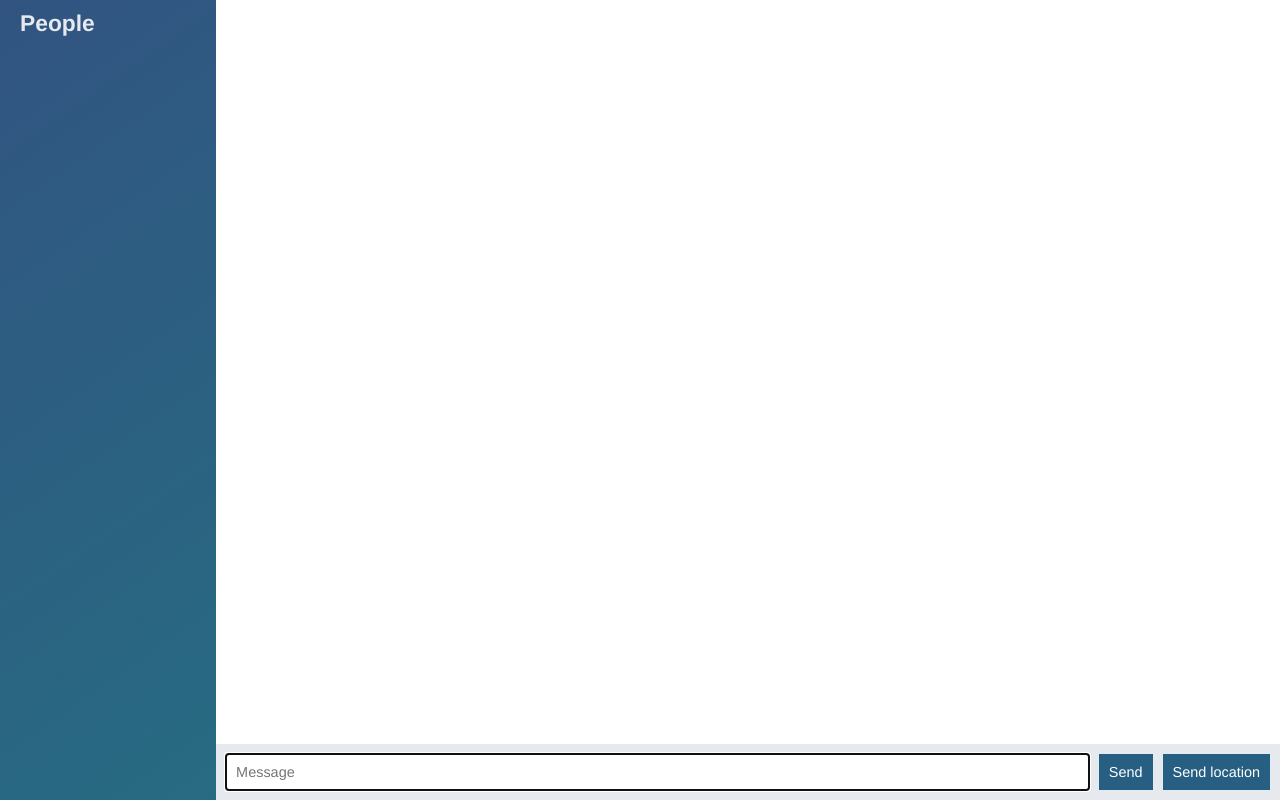
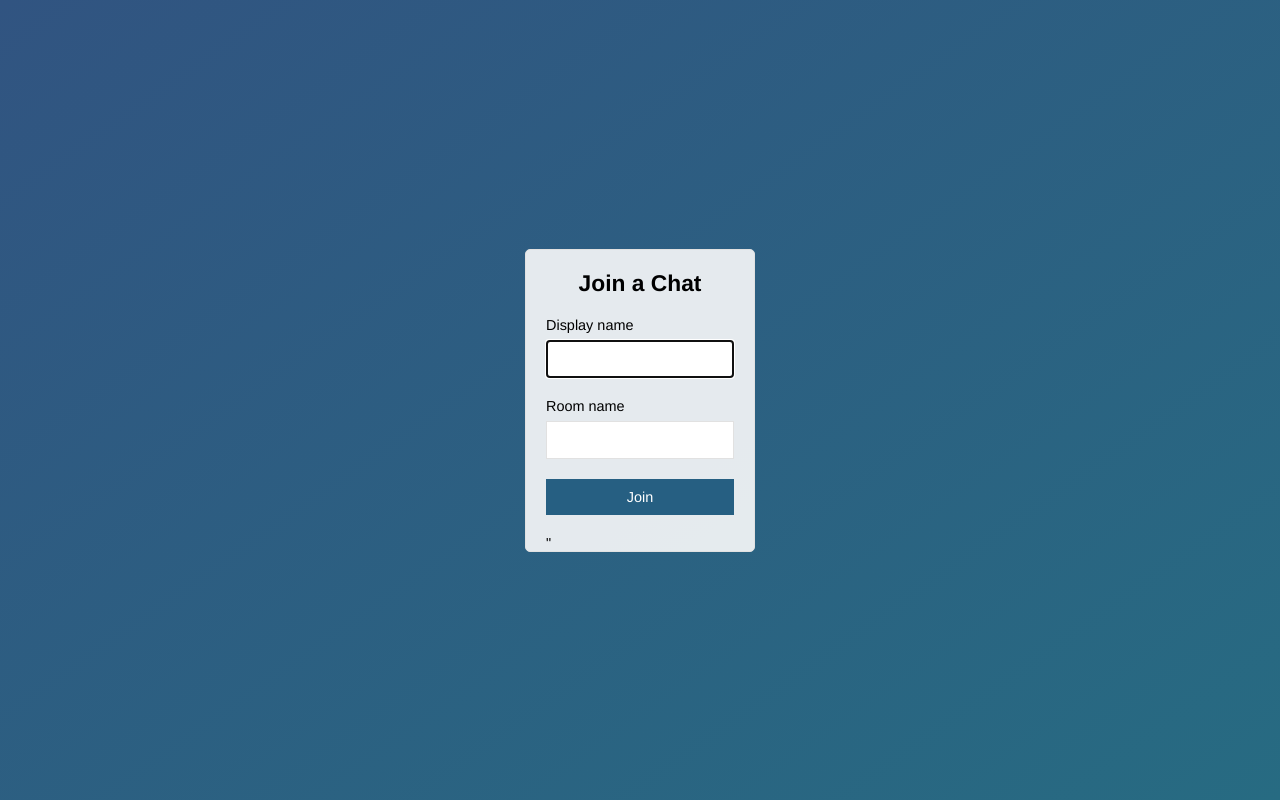
Before and after one commit to golandsh/node-course-2-chat-app, a website: page public/index.html in a window 1280 px wide. Drawn offline with nearby package versions, Linux system fonts and the light colour scheme; no server answers.

Commit message:
Add join page that submits to chat.html

```diff
--- a/public/index.html
+++ b/public/index.html
@@ -1,60 +1,31 @@
 <!DOCTYPE html>
-
 <html>
 <head>
-    <meta charset="utf-8">
+  <meta charset="urf-8">
+  <title>Join | ChatApp</title>
+  <meta name="viewport" content="width=device-width, initial-scale=1, user-scalable=no">
   <link rel="shortcut icon" href="#" />
   <link rel="stylesheet" href="/css/styles.css">
 </head>
 
-  <body class="chat">
-    <div class="chat__sidebar">
-      <h3>People</h3>
-      <div id="users"></div>
+<body class="centered-form">
+  <div class="centered-form__form">
+    <form action="/chat.html">
+      <div class="form-field">
+        <h3>Join a Chat</h3>
       </div>
-
-    <div class="chat__main">
-      <ol id="messages" class="chat__messages"></ol>
-
-      <div class="chat__footer">
-        <form id="message-form">
-          <input name="message" type="text" placeholder="Message" autofocus autocomplete="off" />
-          <button>Send</button>
-        </form>
-        <button id="send-location">Send location</button>
+      <div class="form-field">
+        <label>Display name</label>
+        <input type="text" name="name" autofocus autocomplete="off"/>
       </div>
+      <div class="form-field">
+        <label>Room name</label>
+        <input type="text" name="room" autocomplete="off"/>
       </div>
-
-    <script id="message-template" type="text/template">
-      <li class="message">
-        <div class="message__title">
-          <h4>{{from}}</h4>
-          <span>{{createdAt}}</span>
+      <div class="form-field">
+        <button>Join</button>
       </div>
-        <div class="message__body">
-          <p>{{text}}</p>
+    </form>"
   </div>
-      </li>
-    </script>
-
-    <script id="location-message-template" type="text/template">
-      <li class="message">
-        <div class="message__title">
-          <h4>{{from}}</h4>
-          <span>{{createdAt}}</span>
-        </div>
-        <div class="message__body">
-          <p>
-            <a href="{{url}}" target="_blank">My current location</a>
-          </p>
-        </div>
-      </li>
-    </script>
-
-    <script src="/socket.io/socket.io.js"></script>
-    <script src="/js/libs/jquery-3.3.1.min.js"></script>
-    <script src="/js/libs/moment.js"></script>
-    <script src="/js/libs/mustache.js"></script>
-    <script src="/js/index.js"></script>
 </body>
 </html>
```
Also changed, not shown: public/chat.html (added, +62 -0 lines), public/js/chat.js (renamed from public/js/index.js). Lines whose indentation alone changed are shown as unchanged.
